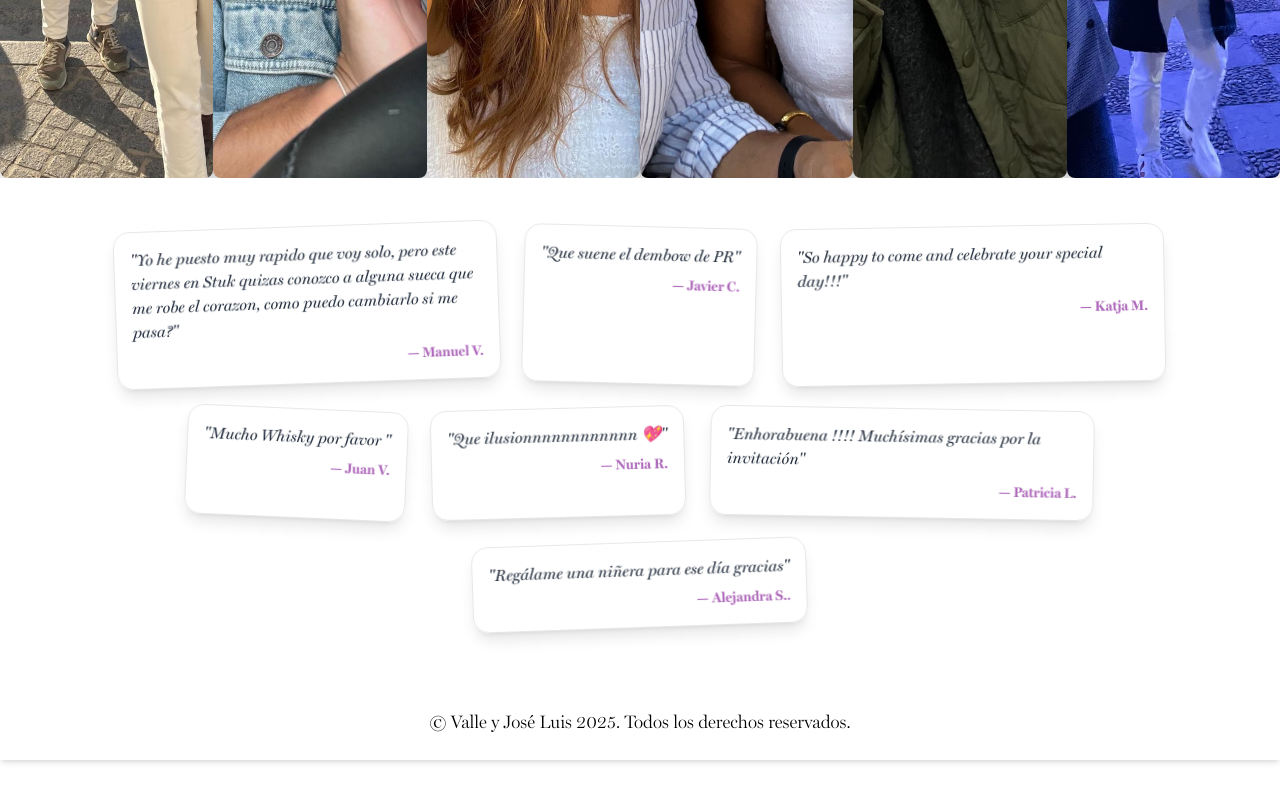
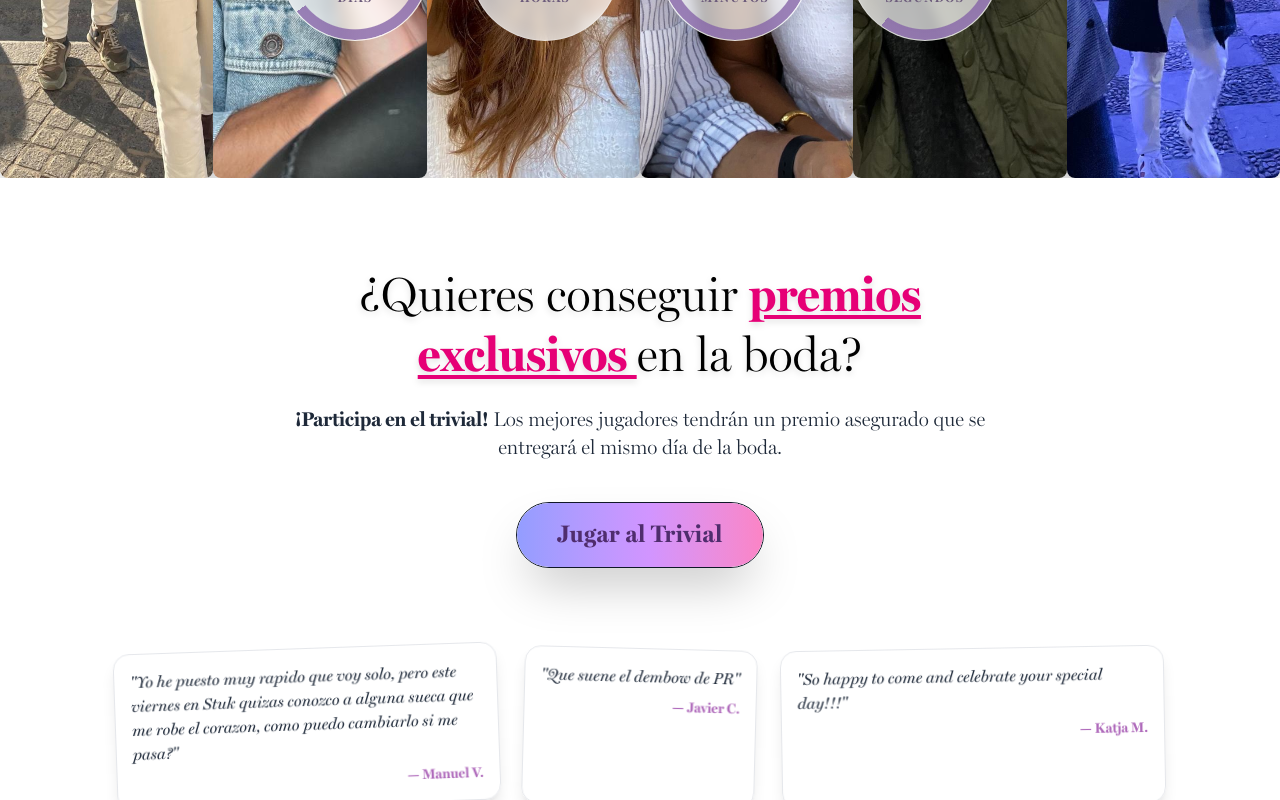
Before and after one commit to jlclosada/valleyjose2025, a Nuxt app: page / in a window 1280 px wide. Shown: the part 670-1470 px from the top of the page. Before the commit the page ends 1430 px from the top, so only its background shows below. Built offline with nearby package versions, Linux system fonts and the light colour scheme.

Commit message:
New trivial

```diff
--- a/components/ConfirmAttendanceModal.vue
+++ b/components/ConfirmAttendanceModal.vue
@@ -1,10 +1,10 @@
 <template>
   <!-- Botón para abrir la modal - Versión premium -->
   <button @click="showModal = true"
-    class="modal-trigger relative overflow-hidden group mt-32 px-10 py-5 font-miller rounded-full shadow-2xl transition-all duration-500 cursor-pointer">
+    class="modal-trigger relative overflow-hidden group mt-70 px-10 py-5 font-miller rounded-full shadow-2xl transition-all duration-500 cursor-pointer">
     <span class="absolute inset-0 bg-gradient-to-r from-indigo-200 via-purple-200 to-pink-200 opacity-100 group-hover:opacity-0 transition-opacity duration-500 rounded-full"></span>
     <span class="absolute inset-0 bg-gradient-to-r from-indigo-400 via-purple-400 to-pink-400 opacity-0 group-hover:opacity-100 transition-opacity duration-500 rounded-full"></span>
-    <span class="relative z-10 text-[#4f2d6d] group-hover:text-white text-xl md:text-2xl font-medium tracking-wide transition-all duration-300 font-miller">
+    <span class="relative z-10 text-[#4f2d6d] group-hover:text-white text-xl md:text-2xl font-medium tracking-wide transition-all duration-300 font-bold">
       Confirmar Asistencia
     </span>
     <span class="absolute -bottom-1 left-1/2 w-0 h-1 bg-white group-hover:w-4/5 group-hover:left-1/10 transition-all duration-500 rounded-full"></span>
--- /dev/null
+++ b/components/TrivialModal.vue
@@ -0,0 +1,119 @@
+<template>
+    <!-- Encabezado Promocional -->
+    <div class="text-center mt-12 mb-8 px-6 max-w-3xl mx-auto">
+      <h2
+        class="text-4xl md:text-5xl font-miller leading-tight text-black drop-shadow-md animate-fade-in-up"
+      >
+        ¿Quieres conseguir
+        <span class="text-pink-600 dark:text-pink-800 underline decoration-4 underline-offset-4 font-bold animated-underline">
+          premios exclusivos
+        </span>
+        en la boda?
+      </h2>
+      <p class="mt-5 text-lg md:text-xl text-gray-800 font-miller animate-fade-in-up">
+        <span class="font-bold">¡Participa en el trivial!</span> Los mejores jugadores tendrán un premio asegurado que se entregará el mismo día de la boda.
+      </p>
+
+      <!-- Botón para abrir la modal del trivial -->
+        <div class="mt-10 flex justify-center">
+            <button
+            @click="showModal = true"
+            class="relative px-10 py-4 rounded-full shadow-2xl backdrop-blur-lg border bg-white/10 hover:bg-white/20 transition-all duration-500 group overflow-hidden cursor-pointer hover:scale-105"
+            >
+            <span class="absolute inset-0 bg-gradient-to-r from-indigo-200 via-purple-200 to-pink-200 opacity-100 group-hover:opacity-0 transition-opacity duration-500 rounded-full"></span>
+            <span class="absolute inset-0 bg-gradient-to-r from-indigo-400 via-purple-400 to-pink-400 opacity-70 group-hover:opacity-100 transition-opacity duration-500 rounded-full"></span>
+            <span class="relative z-10 text-[#4f2d6d] group-hover:text-white text-xl md:text-2xl font-medium tracking-wide transition-all duration-300 font-bold">
+                Jugar al Trivial
+              </span>
+            </button>
+        </div>
+    </div>
+
+    <!-- Modal del Trivial -->
+    <div v-if="showModal" class="fixed inset-0 bg-black bg-opacity-60 backdrop-blur-sm flex justify-center items-center z-50 p-4">
+      <div class="modal-content bg-white dark:bg-gray-900 rounded-3xl p-8 w-full max-w-2xl relative overflow-hidden">
+        <div class="absolute inset-0 border-4 border-transparent animate-border rounded-3xl pointer-events-none"></div>
+
+        <button @click="showModal = false"
+          class="absolute top-6 right-6 w-8 h-8 bg-gradient-to-br from-red-500 to-red-700 text-white rounded-full flex justify-center items-center hover:from-red-600 hover:to-red-800 transition-all transform hover:scale-110 focus:outline-none shadow-lg cursor-pointer z-20">
+          <span class="text-xl font-bold">✖</span>
+        </button>
+
+        <div class="relative z-10">
+          <h2 class="text-3xl md:text-4xl font-miller text-gray-800 dark:text-white mb-6 text-center">
+            ¡Participa en el Trivial!
+          </h2>
+          <div class="rounded-xl overflow-hidden shadow-lg border border-gray-200 dark:border-gray-700">
+            <iframe
+              src="https://docs.google.com/forms/d/e/1FAIpQLSdlZptqmi6UcYlzKlPxcKOtrAdZ7X2qMOoDbQxqt37Zmtw3cA/viewform?usp=sharing"
+              width="100%" height="600" frameborder="0" marginheight="0" marginwidth="0">
+              Cargando…
+            </iframe>
+          </div>
+        </div>
+      </div>
+    </div>
+  </template>
+
+  <script setup>
+  import { ref } from 'vue'
+
+  const showModal = ref(false)
+  </script>
+
+  <style scoped>
+  @keyframes modal-appear {
+    0% { opacity: 0; transform: translateY(20px) scale(0.95); }
+    100% { opacity: 1; transform: translateY(0) scale(1); }
+  }
+
+  @keyframes border-pulse {
+    0%, 100% { border-color: transparent; opacity: 0.5; }
+    50% { border-color: #f0abfc; opacity: 1; }
+  }
+
+  @keyframes fade-in-up {
+    from {
+      opacity: 0;
+      transform: translateY(20px);
+    }
+    to {
+      opacity: 1;
+      transform: translateY(0);
+    }
+  }
+
+  .modal-content {
+    animation: modal-appear 0.4s ease;
+  }
+
+  .animate-border {
+    animation: border-pulse 3s ease-in-out infinite;
+  }
+
+  .animate-fade-in-up {
+    animation: fade-in-up 1s ease-out both;
+  }
+
+  button {
+    backdrop-filter: blur(10px);
+    -webkit-backdrop-filter: blur(10px);
+  }
+
+  /* Efecto especial para el botón principal */
+.modal-trigger {
+    box-shadow:
+      0 4px 20px rgba(165, 180, 252, 0.4),
+      0 0 0 1px rgba(255, 255, 255, 0.1) inset,
+      0 0 20px rgba(255, 255, 255, 0.2) inset;
+  }
+
+  .modal-trigger:hover {
+    transform: translateY(-3px);
+    box-shadow:
+      0 6px 30px rgba(167, 139, 250, 0.6),
+      0 0 0 1px rgba(255, 255, 255, 0.2) inset,
+      0 0 30px rgba(255, 255, 255, 0.3) inset;
+  }
+
+  </style>
--- a/pages/index.vue
+++ b/pages/index.vue
@@ -20,10 +20,15 @@
       <!-- Confirmación de asistencia -->
       <ConfirmAttendanceModal />
 
+
       <!-- Cuenta regresiva -->
       <Countdown />
     </div>
 
+    <!-- Trivial entre el contador y los comentarios -->
+    <div class="my-10 flex justify-center">
+      <TrivialModal />
+    </div>
     <!-- Comentarios destacados: FUERA del bloque centrado -->
     <HighlightedComments />
   </div>
```
